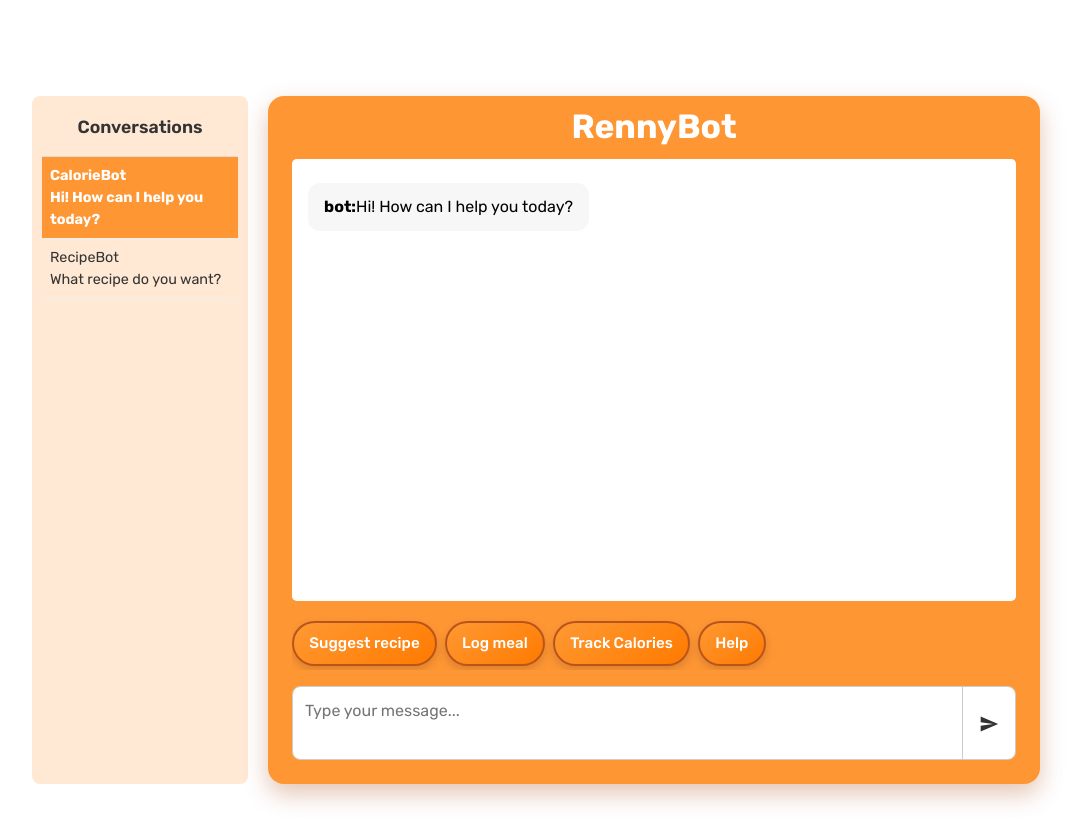
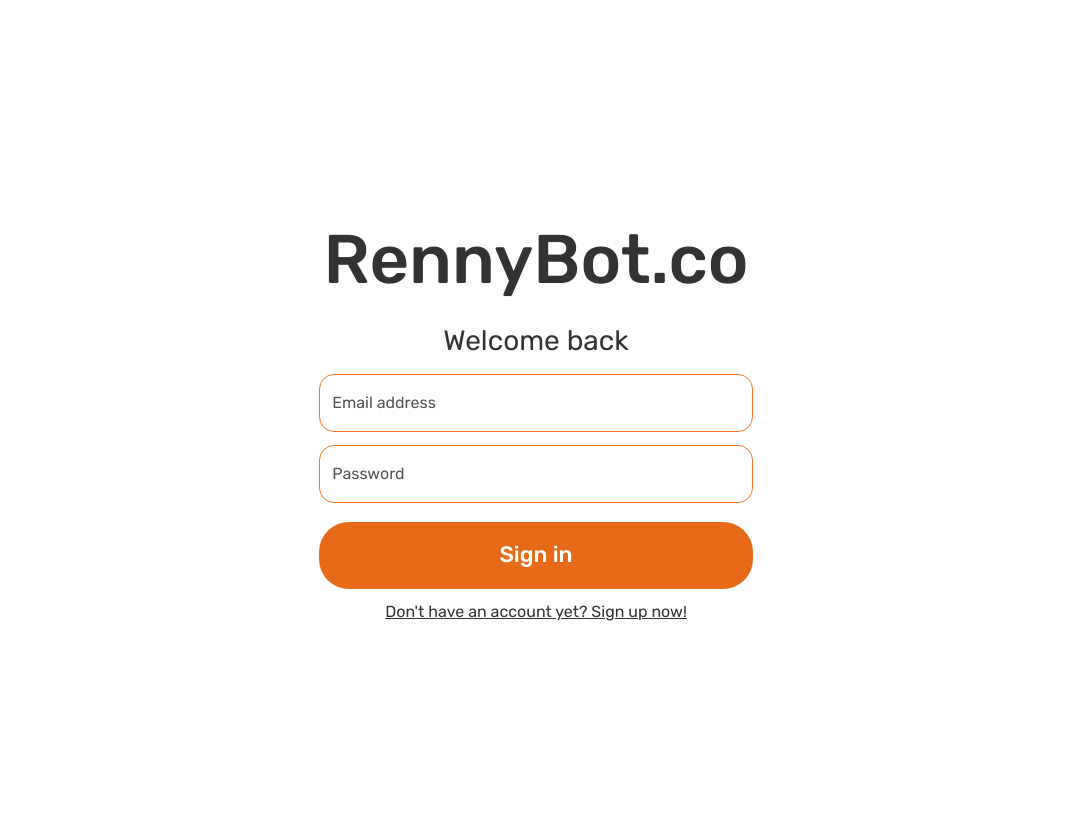
Before and after one commit to tgw6201/SummerBuild2025, a React (Vite) app in the folder client/: page / in a window 1280 px wide. Shown: the whole page, without its empty margins (104-1186 px from the left). After the commit the page ends 800 px from the top, so only its background shows below. Built offline with nearby package versions, Linux system fonts and the light colour scheme.

Commit message:
Update App.jsx

```diff
--- a/client/src/App.jsx
+++ b/client/src/App.jsx
@@ -15,7 +15,7 @@
     <>
       {!hideNavbar && <Navbar />}
       <Routes>
-        <Route path="/" element={<Chatbot />} />
+        <Route path="/" element={<Login />} />
         <Route path="/chatbot" element={<Chatbot />} />
         <Route path="/dashboard" element={<Dashboard />} />
         <Route path="/profile" element={<Profile />} />
```
